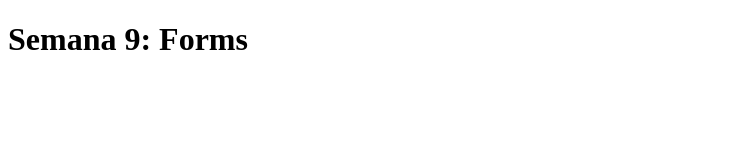
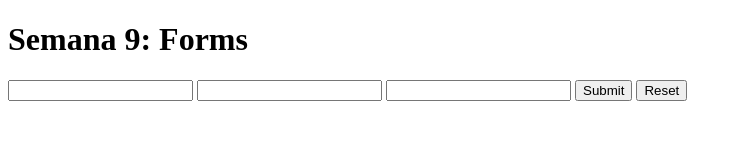
Before and after one commit to ufjf-dcc121/ufjf-dcc121-2023-1-atv9-igorknop, a plain HTML site: page index.html in a window 1280 px wide. Shown: the whole page, without its empty margins (0-742 px from the left). Drawn offline with Linux system fonts and the light colour scheme.

Commit message:
adiciona um formulário básico

```diff
--- a/index.html
+++ b/index.html
@@ -11,6 +11,14 @@
         <h1>Semana 9: Forms</h1>
     </header>
     <main>
+        <form action="">
+            <input type="text" name="nome"/>
+            <input type="text" name="sobrenome"/>
+            <input type="text" name="idade"/>
+            <input type="submit" />
+            <input type="reset" />
+
+        </form>
 
     </main>
 
```
